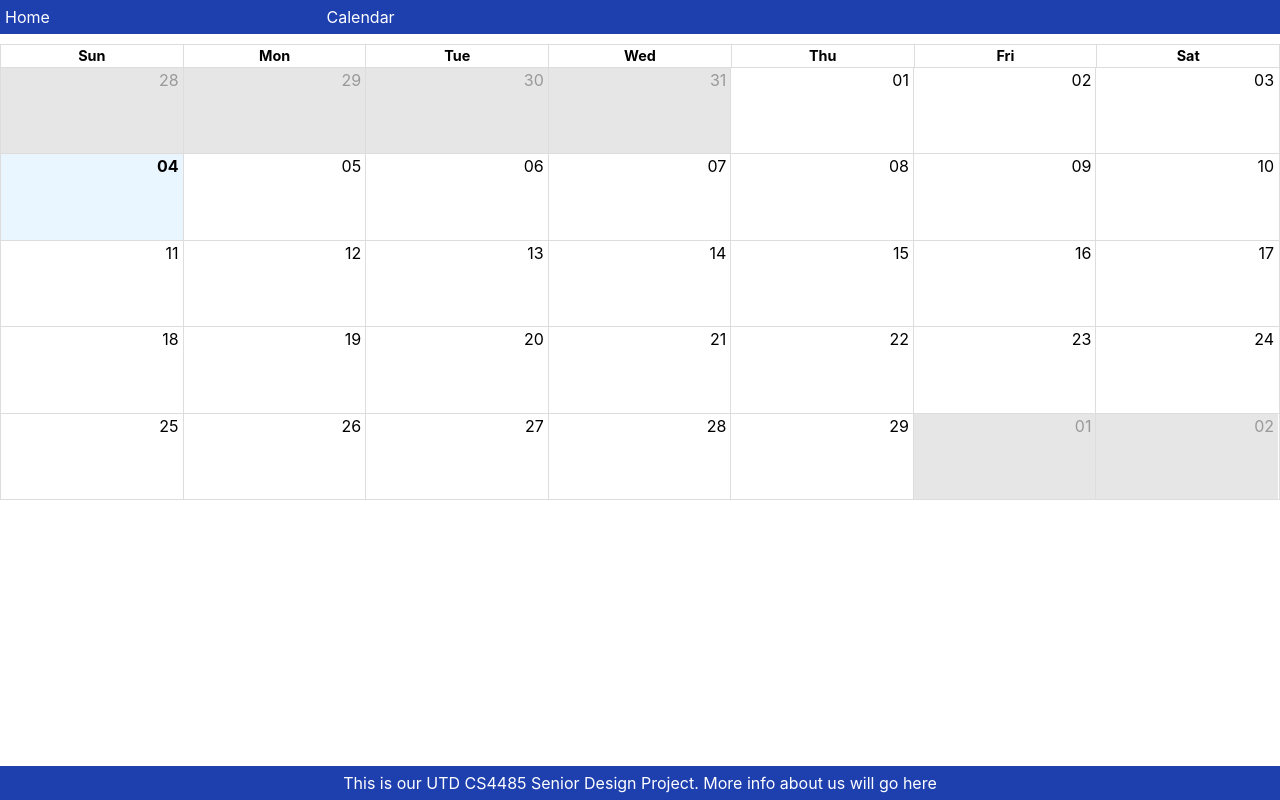
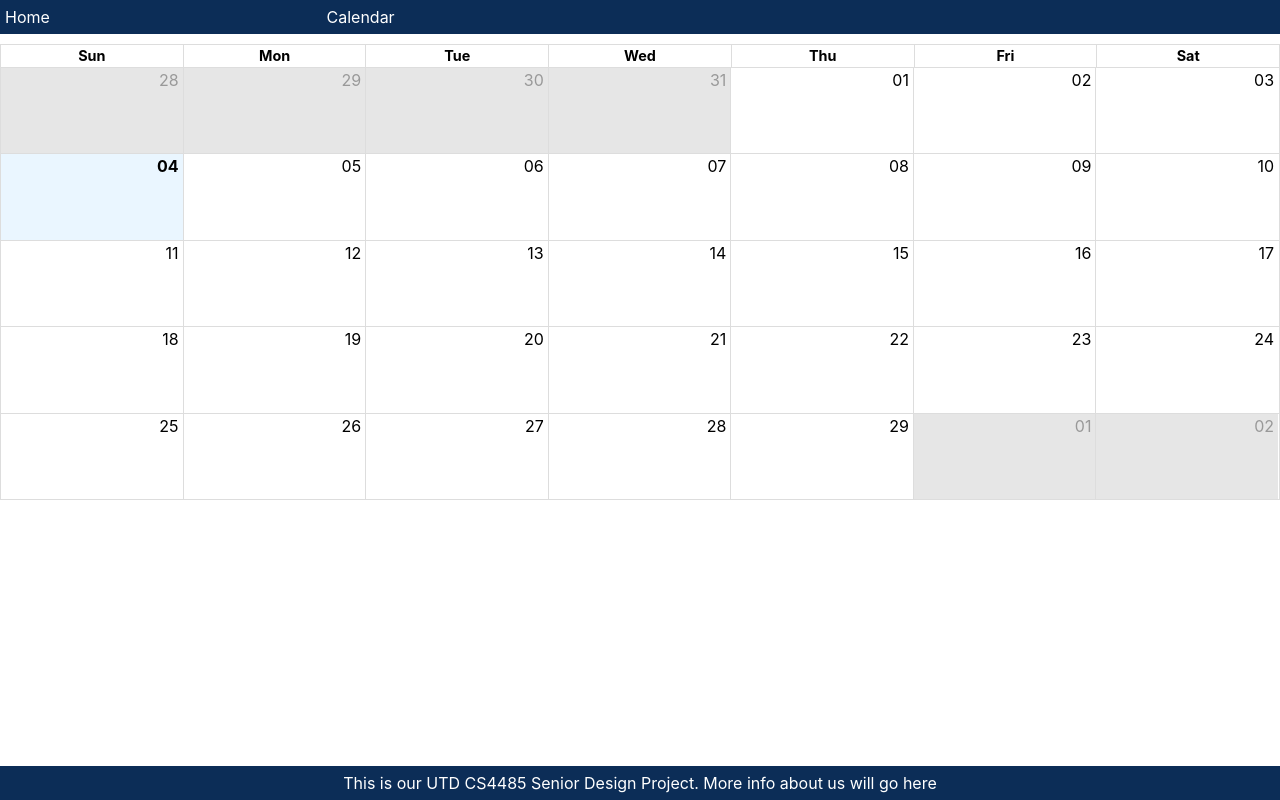
Before and after one commit to nealgandhi/CS4485, a React (Create React App) app in the folder frontend/schedule-planner/: page /calendar in a window 1280 px wide. Built offline with nearby package versions, Linux system fonts and the light colour scheme.

Commit message:
Added color palette and added title to home

```diff
--- a/frontend/schedule-planner/src/components/Footer.js
+++ b/frontend/schedule-planner/src/components/Footer.js
@@ -10,7 +10,7 @@ function Footer() {
                 width: "100vw",
                 bottom: 0,
             }}
-            className='text-center bg-blue-800'
+            className='text-center bg-theme-navy'
         >
             <p>This is our UTD CS4485 Senior Design Project. More info about us will go here</p>
         </div>
--- a/frontend/schedule-planner/src/components/Header.js
+++ b/frontend/schedule-planner/src/components/Header.js
@@ -9,7 +9,7 @@ function Header() {
                 position: "absolute",
                 width: "100vw"
             }}
-            className='bg-blue-800 grid-rows-4 gap-4'
+            className='bg-theme-navy grid-rows-4 gap-4'
         >
             <div className='grid grid-cols-4 gap-4'>
                 <a href="/">Home</a>
--- a/frontend/schedule-planner/src/components/Home.js
+++ b/frontend/schedule-planner/src/components/Home.js
@@ -15,8 +15,9 @@ function Home() {
                 overflow: "hidden"
             }}
             >
-                <div className="flex flex-row min-h-screen justify-center items-center">
-                <a href="/login" class="text-center w-1/6 h-18 text-white bg-blue-800 hover:bg-blue-900 focus:ring-4 focus:ring-blue-300 font-medium rounded-lg text-lg px-5 py-2.5 me-2 mb-2 dark:bg-blue-800 dark:hover:bg-blue-900 focus:outline-none dark:focus:ring-blue-800">Login / Sign Up</a>
+                <div className="flex flex-col min-h-screen justify-center items-center">
+                    <h1 className='text-theme-orange text-5xl font-semibold mb-8'>UTD Schedule Planner</h1>
+                    <a href="/login" class="text-center w-1/6 h-18 text-white bg-theme-navy hover:bg-navy-dark focus:ring-4 focus:ring-blue-300 font-medium rounded-lg text-lg px-5 py-2.5 me-2 mb-2 dark:bg-theme-blue dark:hover:bg-navy-dark focus:outline-none dark:focus:ring-theme-navy">Login / Sign Up</a>
                 </div>
             </div>
         </div>
--- a/frontend/schedule-planner/tailwind.config.js
+++ b/frontend/schedule-planner/tailwind.config.js
@@ -4,7 +4,14 @@ module.exports = {
     "./src/**/*.{js,jsx,ts,tsx}",
   ],
   theme: {
-    extend: {},
+    extend: {
+      colors: {
+        'theme-orange': 'rgb(252, 103, 54)',
+        'theme-peach': 'rgb(255, 176, 176)',
+        'theme-navy': 'rgb(12, 45, 87)',
+        'navy-dark': 'rgb(8, 33, 64)',
+      },
+    },
   },
   plugins: [],
 }
```
